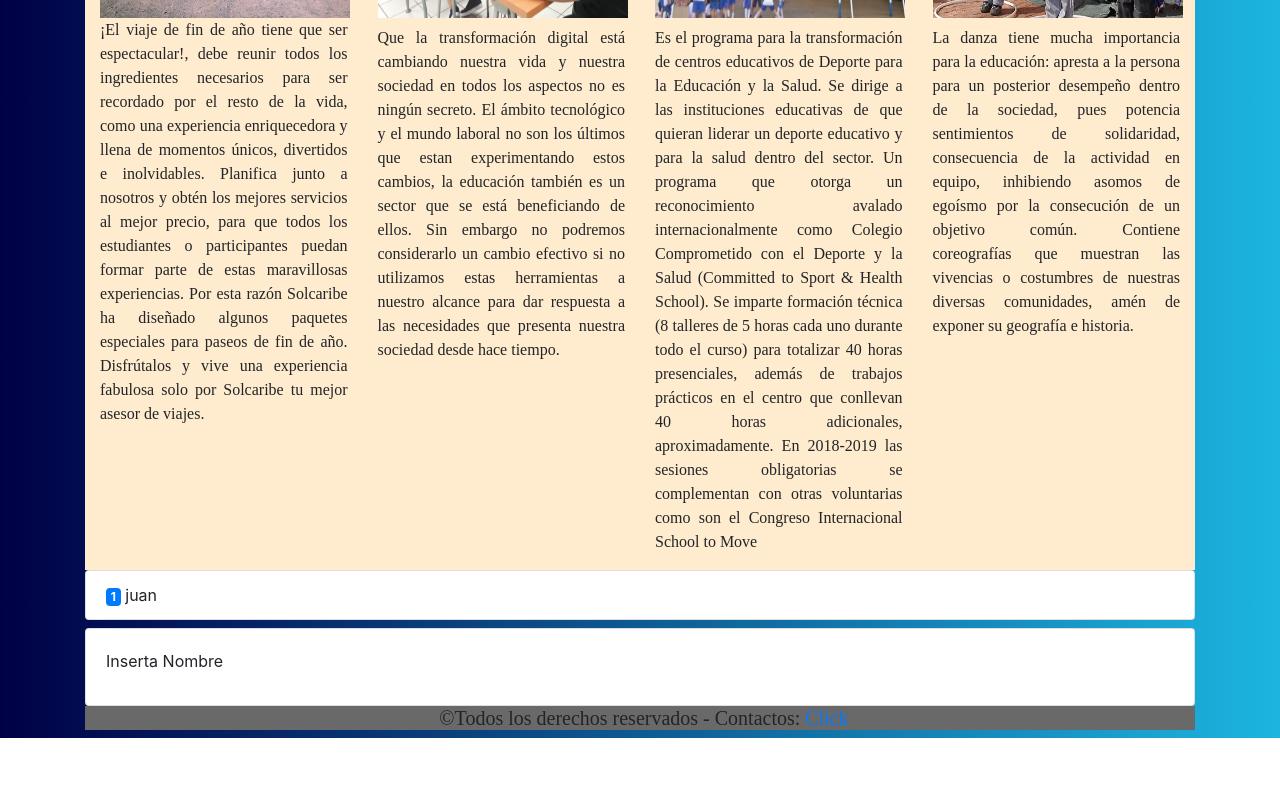
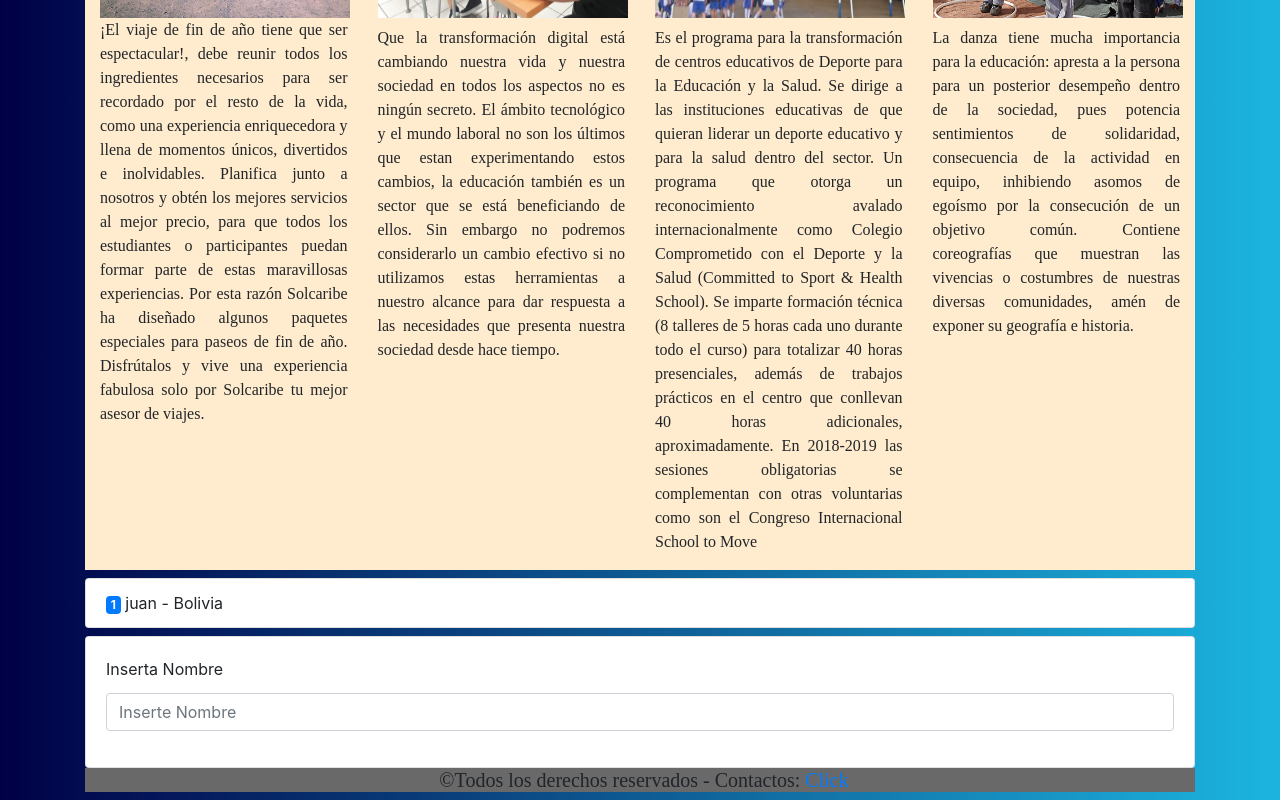
Before and after one commit to fadsxd/proyectoColegio, an Angular app: page / in a window 1280 px wide. Shown: the part 664-1464 px from the top of the page. Before the commit the page ends 1402 px from the top, so only its background shows below. Built offline with nearby package versions, Linux system fonts and the light colour scheme; a web font is replaced by a local one.

Commit message:
agregando carpetas popper y jquery

```diff
--- a/angular.json
+++ b/angular.json
@@ -84,7 +84,10 @@
             "styles": [
               "src/styles.css"
             ],
-            "scripts": [],
+            "scripts": [
+              "../node_modules/popper.js/dist/umd/popper.min.js",
+              "../node_modules/jquery/dist/jquery.min.js"
+            ],
             "assets": [
               "src/favicon.ico",
               "src/assets"
--- a/package.json
+++ b/package.json
@@ -19,8 +19,11 @@
     "@angular/platform-browser": "~7.2.0",
     "@angular/platform-browser-dynamic": "~7.2.0",
     "@angular/router": "~7.2.0",
+    "angular-popper": "^2.0.0",
     "bootstrap": "^4.3.1",
     "core-js": "^2.5.4",
+    "jquery": "^3.3.1",
+    "popper.js": "^1.14.7",
     "rxjs": "~6.3.3",
     "tslib": "^1.9.0",
     "zone.js": "~0.8.26"
--- a/src/app/app.component.html
+++ b/src/app/app.component.html
@@ -35,12 +35,12 @@
 </nav>
     <br/>
     <router-outlet></router-outlet>
-    <div>
+    <div class="mt-2">
         <ul class="list-group">
-            <li
+          <li
             *ngFor = "let nombre of nombreArray"
             class="list-group-item">
-            <span class="badge badge-primary">{{nombre.id}}</span> {{nombre.name}}
+            <span class="badge badge-primary">{{nombre.id}}</span> {{nombre.name}} - {{nombre.country}}
             </li>
           </ul>
             <div class="card mt-2">
@@ -48,6 +48,10 @@
               <div class="card-title">
                 Inserta Nombre
               </div>
+              <div class="form-group">
+                <input class="form-control" [(ngModel)]="selectedNombre.name" placeholder="Inserte Nombre" type="text">
+                </div>
+
             </div>
             </div>
     </div>
--- a/src/app/app.component.ts
+++ b/src/app/app.component.ts
@@ -16,4 +16,5 @@ export class AppComponent {
     {id:1 ,name : "juan",country:"Bolivia"}
   ];
 
+  selectedNombre : Nombre = new  Nombre();
 }
--- a/src/app/app.module.ts
+++ b/src/app/app.module.ts
@@ -8,7 +8,10 @@ import { HomeComponent } from './home/home.component';
 import { ContactosComponent } from './contactos/contactos.component';
 import { GestionComponent } from './gestion/gestion.component';
 
-const Routes : Route[] = [
+
+import { FormsModule} from '@angular/forms';
+
+const Routes : Route = [
   {path : '', component: HomeComponent },
   {path : 'home', component: HomeComponent },
   {path : 'contactos', component: ContactosComponent},
@@ -23,7 +26,8 @@ const Routes : Route[] = [
   ],
   imports: [
     BrowserModule,
-    RouterModule.forRoot(Routes)
+    RouterModule.forRoot(Routes),
+    FormsModule
   ],
   providers: [],
   bootstrap: [AppComponent]
```
Also changed, not shown: 1 other file (tests, documents, lock files or other folders).
